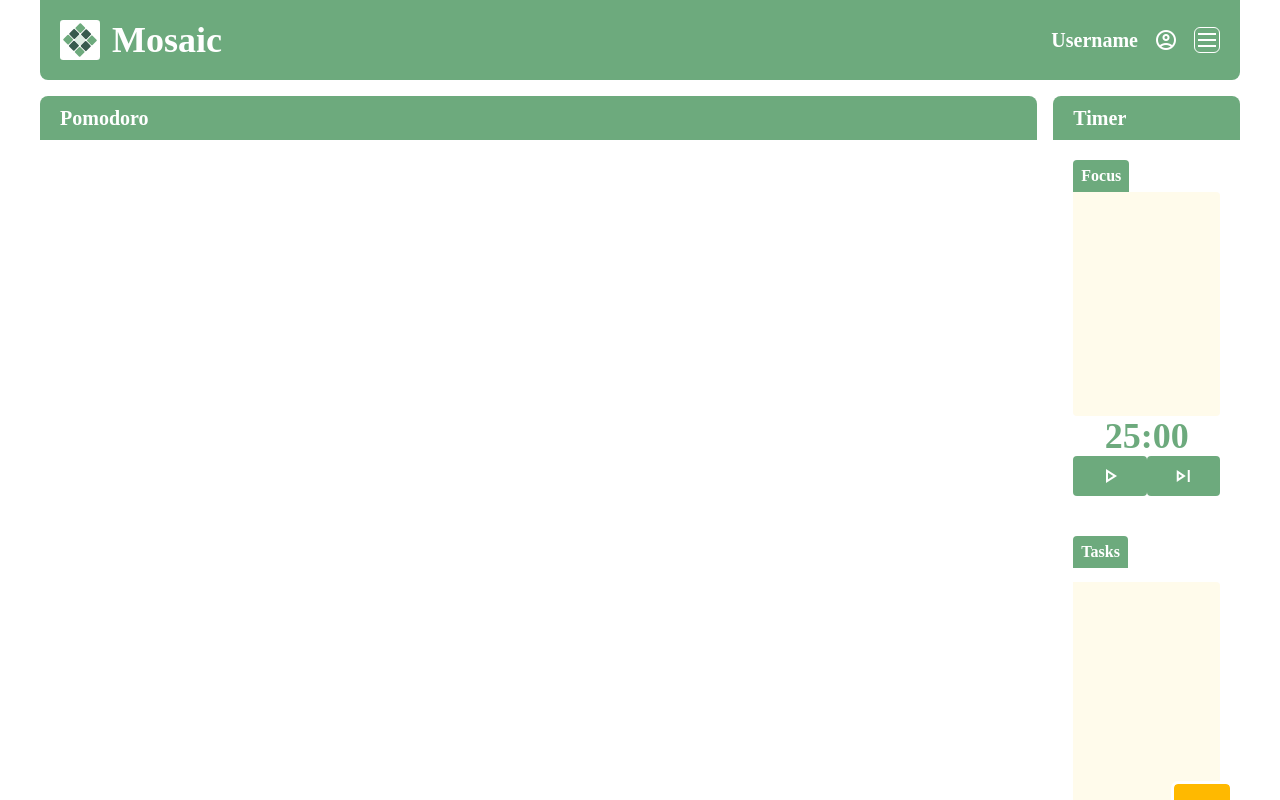
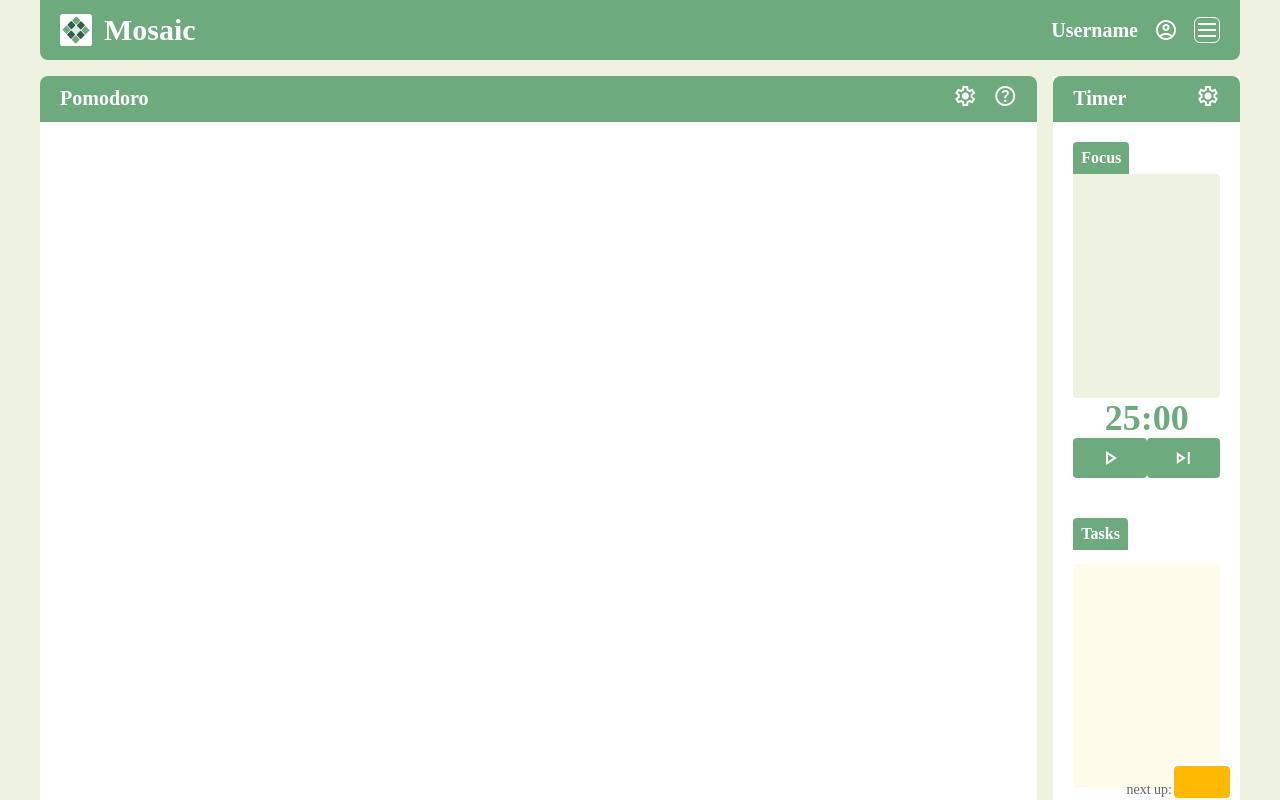
Before and after one commit to Gabriel-S-Paiva/mosaic, a Vue app: page / in a window 1280 px wide. Shown: the top 800 px of the page. Built offline with nearby package versions, Linux system fonts and the light colour scheme.

Commit message:
Refactor App.vue to replace Timer component with Sidebar; update Navbar and Sandbox components; enhance Sandbox with settings and help buttons

```diff
--- a/src/App.vue
+++ b/src/App.vue
@@ -1,5 +1,5 @@
 <script setup lang="ts">
-  import Timer from "./components/Timer.vue"
+  import Sidebar from "./components/Sidebar.vue"
   import Navbar from "./components/Navbar.vue"
   import Sandbox from "./components/Sandbox.vue";
 </script>
@@ -8,6 +8,6 @@
   <Navbar />
   <div class="px-10 grid grid-cols-12 gap-4">
     <Sandbox/>
-    <Timer/>
+    <Sidebar/>
   </div>
 </template>
--- /dev/null
+++ b/src/components/Modal.vue
@@ -0,0 +1,18 @@
+<script setup lang="ts">
+import { ref } from 'vue';
+
+const showModal = ref(false);
+</script>
+
+<template>
+    <div v-if="showModal" class="bg-neutral-900/60 z-999 fixed w-full h-full">
+        <div class="">
+            <h2>title</h2>
+            <div>
+                <p>
+                    content
+                </p>
+            </div>
+        </div>
+    </div>
+</template>
--- /dev/null
+++ b/src/components/Mosaic.vue
@@ -0,0 +1,39 @@
+<script setup lang="ts">
+import { computed, defineProps } from 'vue';
+
+const props = defineProps ({
+    timeElapsed: {
+        type: Number,
+        default: 0
+    },
+    totalTime: {
+        type: Number,
+        default: 1500
+    }
+})
+const mosaic = [
+    [true, false, false, false, true],
+    [true, true, false, true, true],
+    [true, false, true, false, true],
+    [true, false, false, false, true],
+    [true, false, false, false, true]
+]
+
+const flatMosaic = mosaic.flat();
+
+const displayMosaic = computed(() => {
+    const nCells = 25
+    const fillRatio = props.timeElapsed / props.totalTime;
+    const filledCells = Math.floor(fillRatio*nCells);
+    return flatMosaic.map((val, index) => index < filledCells ? val : null)
+})
+</script>
+
+<template>
+    <div class="w-full h-56 rounded-r rounded-bl grid grid-rows-5 grid-cols-5 gap-0.5 bg-offwhite">
+        <div v-for="(cell, index) in displayMosaic" :key="index" class="w-full h-full">
+            <span v-if="cell" class="bg-primary w-full h-full"></span>
+            <span v-else class="bg-dark w-full h-full"></span>
+        </div>
+    </div>
+</template>
--- a/src/components/Navbar.vue
+++ b/src/components/Navbar.vue
@@ -2,10 +2,10 @@
 </script>
 
 <template>
-    <nav class="h-20 bg-primary rounded-b-lg flex justify-between items-center p-5 mx-10 mb-4">
+    <nav class="h-15 bg-primary rounded-b-lg flex justify-between items-center p-5 mx-10 mb-4">
         <div class="flex items-center gap-3">
-            <img src="/icon.svg" class="h-10 w-10">
-            <p class="justify-start text-white text-4xl font-bold font-['Nippo']">Mosaic</p>
+            <img src="/icon.svg" class="h-8 w-8">
+            <p class="justify-start text-white text-3xl font-bold font-['Nippo']">Mosaic</p>
         </div>
         <div class="flex items-center gap-4">
             <p class="justify-start text-white text-xl font-bold font-['Switzer']">Username</p>
--- a/src/components/Sandbox.vue
+++ b/src/components/Sandbox.vue
@@ -1,9 +1,34 @@
-<script setup lang="ts"></script>
+<script setup lang="ts">
+import Modal from "./Modal.vue";
+
+const openSettings = () => {
+    console.log("config")
+};
+const openHelp = () => {
+    console.log("help")
+}
+</script>
 
 <template>
-    <main class="col-span-10">
-        <h2 class="px-5 py-2 bg-primary rounded-t-lg text-white text-xl font-bold font-['Switzer']">
-            Pomodoro
-        </h2>
+    <main class="col-span-10 bg-white rounded-lg">
+        <div class="px-5 py-2 bg-primary rounded-t-lg flex justify-between">
+            <h2 class=" text-white text-xl font-bold font-['Switzer']">
+                Pomodoro
+            </h2>
+            <div class="flex gap-4">
+                <button @click="openSettings">
+                    <span class="material-symbols-outlined text-white">settings</span>
+                </button>
+                <button @click="openHelp">
+                    <span class="material-symbols-outlined text-white">help</span>
+                </button>
+            </div>
+        </div>
+        <section class="p-5 grid">
+            <!-- Modules to insert -->
+        </section>
     </main>
+    <Modal>
+
+    </Modal>
 </template>
--- /dev/null
+++ b/src/components/Sidebar.vue
@@ -0,0 +1,11 @@
+<script setup lang="ts">
+    import Timer from './Timer.vue';
+    import Tasks from './Tasks.vue';
+</script>
+
+<template>
+    <main class="w-full/6 bg-white col-span-2 rounded-b-lg">
+        <Timer />
+        <Tasks />
+    </main>
+</template>
--- /dev/null
+++ b/src/components/Tasks.vue
@@ -0,0 +1,30 @@
+<script setup lang="ts">
+
+</script>
+<template>
+    <div class="p-5">
+      <h3 class="w-fit bg-primary rounded-t px-2 py-1 text-white text-base font-bold font-['Switzer']">Tasks</h3>
+      <div class="w-full relative h-56 rounded-r rounded-bl bg-amber-50 my-3.5">
+        <!-- remove bg collor when finished -->
+         <p class="absolute -bottom-3 right-12 opacity-60 justify-start text-black text-sm font-normal font-['Switzer']">next up:</p>
+         <div class="absolute -bottom-2.5 -right-2.5 w-14 h-8 bg-amber-400 rounded outline-3 outline-white">
+            <!-- remove bg collor when finished -->
+         </div>
+      </div>
+      <p class="text-sm font-normal font-['Switzer']">
+        <!-- Delete Content after -->
+        Description of the task chosen by the user when creating the task. This will support markdown
+      </p>
+    </div>
+    <div class="p-5 relative">
+     <!--  Progress Bar -->
+    </div>
+    <div class="p-5">
+        <ul> <!-- v-for="value in source" -->
+        <!-- Subtasks -->
+        </ul>
+    </div>
+    <div class="p-5">
+      <button class="w-full h-10 rounded bg-primary text-white text-base font-bold font-['Switzer']">+Add Task</button>
+    </div>
+</template>
--- a/src/components/Timer.vue
+++ b/src/components/Timer.vue
@@ -1,5 +1,6 @@
 <script setup lang="ts">
   import { ref, watch } from 'vue';
+  import Mosaic from './Mosaic.vue';
 
   const timer = ref(1500);
   const status = ref({
@@ -54,18 +55,25 @@
     const timeLeft:string = String(minutes) + ':' + secondsLeft;
     return timeLeft
   }
+  const openSettings = () => {
+    console.log("change timer")
+  }
 </script>
 
 <template>
-  <main class="w-full/6 bg-white col-span-2">
-    <h2 class="px-5 py-2 bg-primary rounded-t-lg text-white text-xl font-bold font-['Switzer']">
-      Timer
-    </h2>
+      <div class="px-5 py-2 bg-primary rounded-t-lg flex justify-between">
+        <h2 class=" text-white text-xl font-bold font-['Switzer']">
+            Timer
+        </h2>
+        <div class="flex gap-4">
+            <button @click="openSettings">
+                <span class="material-symbols-outlined text-white">settings</span>
+            </button>
+        </div>
+    </div>
     <div class="p-5">
       <h3 class="w-fit bg-primary rounded-t px-2 py-1 text-white text-base font-bold font-['Switzer']">{{ status.type }}</h3>
-      <div class="w-full h-56 rounded-r rounded-bl bg-amber-50">
-        <!-- remove bg collor when finished -->
-      </div>
+      <Mosaic :timeElapsed="(1500 - timer)" :totalTimer="1500" />
       <p class="flex justify-center text-primary text-4xl font-bold font-['Nippo']">{{ formatTimer(timer) }}</p>
       <div class="flex justify-between">
         <button class="w-24 h-10 bg-primary rounded flex items-center justify-center">
@@ -77,31 +85,4 @@
         </button>
       </div>
     </div>
-    <!-- Task Component -->
-    <div class="p-5">
-      <h3 class="w-fit bg-primary rounded-t px-2 py-1 text-white text-base font-bold font-['Switzer']">Tasks</h3>
-      <div class="w-full relative h-56 rounded-r rounded-bl bg-amber-50 my-3.5">
-        <!-- remove bg collor when finished -->
-         <p class="absolute -bottom-3 right-12 opacity-60 justify-start text-black text-sm font-normal font-['Switzer']">next up:</p>
-         <div class="absolute -bottom-2.5 -right-2.5 w-14 h-8 bg-amber-400 rounded outline-3 outline-white">
-            <!-- remove bg collor when finished -->
-         </div>
-      </div>
-      <p class="text-sm font-normal font-['Switzer']">
-        <!-- Delete Content after -->
-        Description of the task chosen by the user when creating the task. This will support markdown
-      </p>
-    </div>
-    <div class="p-5 relative">
-     <!--  Progress Bar -->
-    </div>
-    <div class="p-5">
-        <ul> <!-- v-for="value in source" -->
-        <!-- Subtasks -->
-        </ul>
-    </div>
-    <div class="p-5">
-      <button class="w-full h-10 rounded bg-primary text-white text-base font-bold font-['Switzer']">+Add Task</button>
-    </div>
-  </main>
 </template>
--- a/src/style.css
+++ b/src/style.css
@@ -7,3 +7,7 @@
     --color-offwhite: oklch(0.9535 0.0228 117.6);
     --color-dark: oklch(0.2768 0 0);
 }
+
+body {
+    background-color: oklch(0.9535 0.0228 117.6);
+}
```
